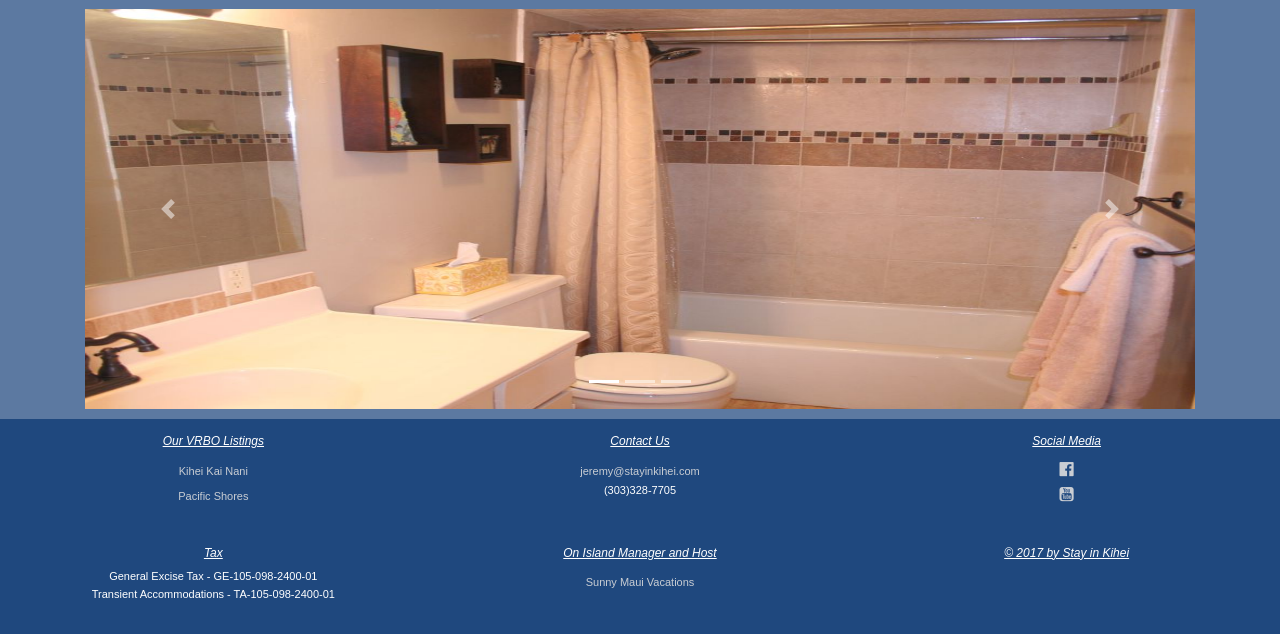
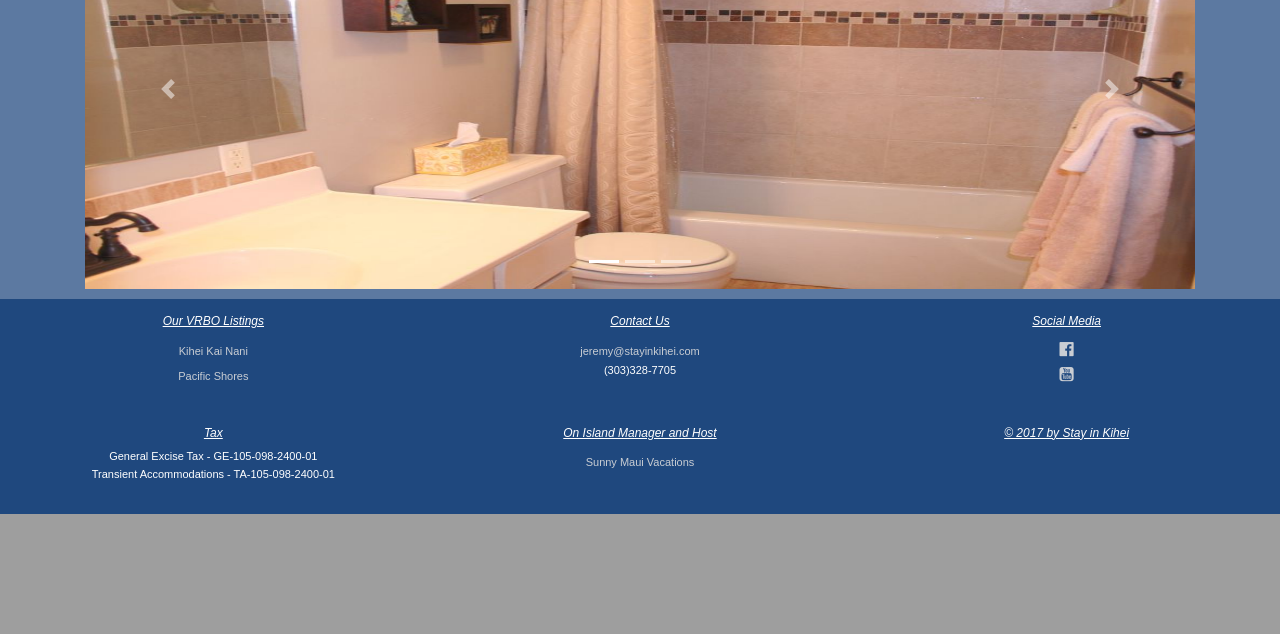
Before and after one commit to thebigbaker/stayinkihei_website, a Django app: page /guide/beaches/south-maui/kamaole-beaches/ in a window 1280 px wide. Shown: the part 1484-2118 px from the top of the page. After the commit the page ends 1998 px from the top, so only its background shows below. Run offline with Django 3.2, Linux system fonts and the light colour scheme; some libraries are stand-ins or nearby versions.

Commit message:
vh change

```diff
--- a/static/css/beaches.css
+++ b/static/css/beaches.css
@@ -13,7 +13,7 @@ body {
 
 #showcase {
   background-image: url(../imgs/guide/palms.jpg);
-  height: 65vh;
+  height: 50vh;
   background-size: cover;
   background-position: center;
   display: flex;
@@ -33,6 +33,7 @@ body {
 
 .container {
   margin-top: 20px;
+  color: #555;
 }
 
 .info {
--- a/static/css/condos.css
+++ b/static/css/condos.css
@@ -31,6 +31,7 @@ body {
 
 .container {
   margin-top: 20px;
+  color: #555;
 }
 
 .container p {
```
